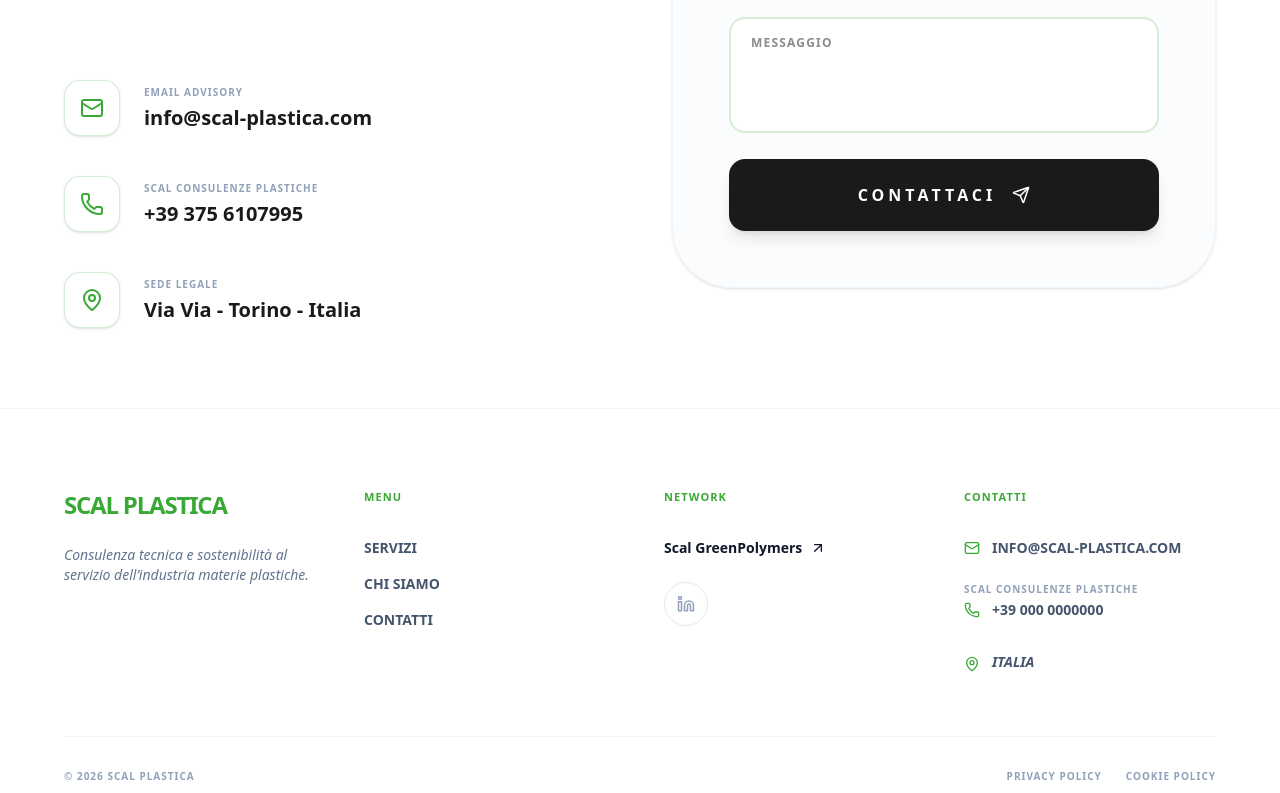
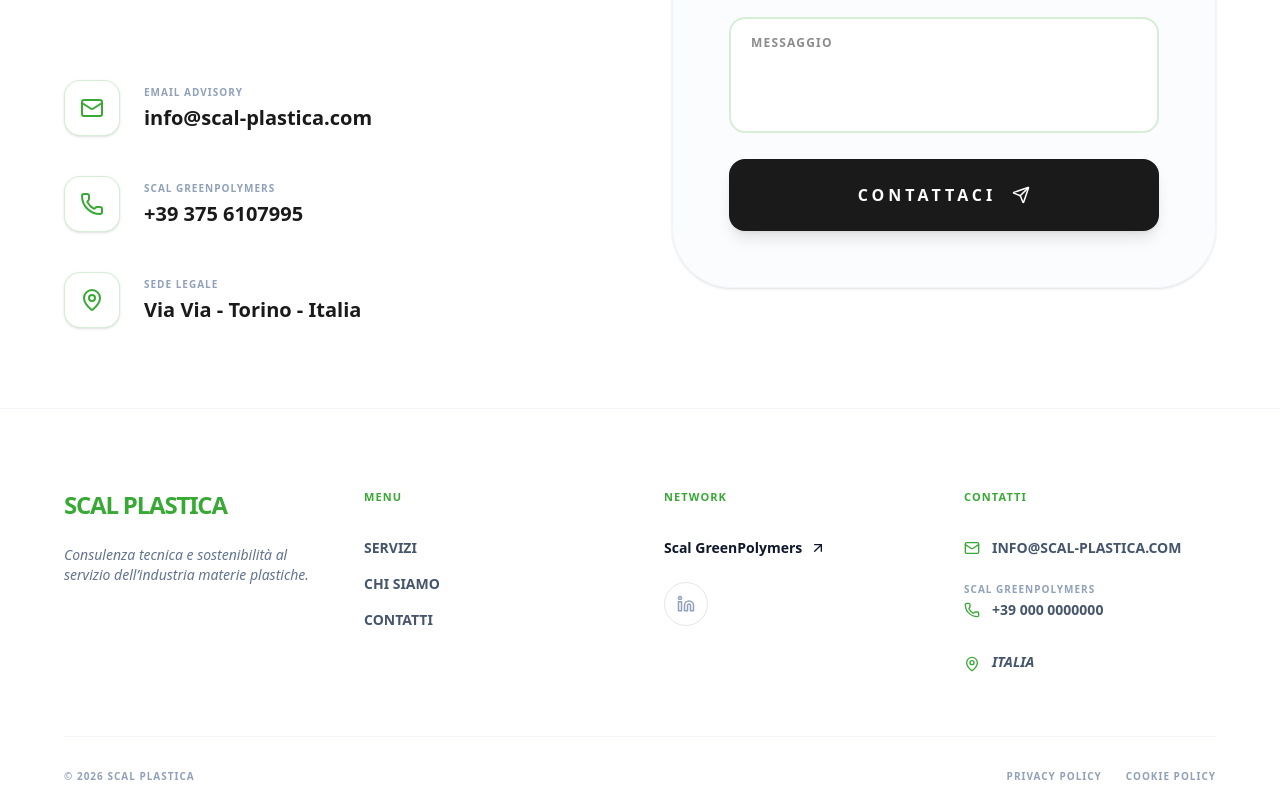
Before and after one commit to mattebicu/mattebicu-scal-site, a Next.js app: page /contatti in a window 1280 px wide. Shown: the part 488-1281 px from the top of the page. Built offline with nearby package versions, Linux system fonts and the light colour scheme; no server answers.

Commit message:
Aggiunto blocco totale della cache su page.js

```diff
--- a/src/app/(site)/contatti/page.js
+++ b/src/app/(site)/contatti/page.js
@@ -77,7 +77,7 @@
               </div>
               <div>
                 <p className="text-[10px] uppercase font-bold text-slate-400 mb-1 tracking-widest">
-                  Scal Consulenze Plastiche
+                  Scal GreenPolymers
                 </p>
                 <p className="font-bold text-xl group-hover:text-[#39A935] transition-colors">{info?.phone || "+39 375 6107995"}</p>
               </div>
@@ -91,7 +91,7 @@
                 </div>
                 <div>
                   <p className="text-[10px] uppercase font-bold text-slate-400 mb-1 tracking-widest">
-                    Scal Consulenze Plastiche
+                    Scal GreenPolymers
                   </p>
                   <p className="font-bold text-xl group-hover:text-[#39A935] transition-colors">{info?.phone2}</p>
                 </div>
--- a/src/components/Footer.js
+++ b/src/components/Footer.js
@@ -93,7 +93,7 @@
 
               {/* PRIMO NUMERO */}
               <li>
-                <div className="text-[10px] text-slate-400 mb-1 tracking-widest">SCAL CONSULENZE PLASTICHE</div>
+                <div className="text-[10px] text-slate-400 mb-1 tracking-widest">Scal GreenPolymers</div>
                 <a href={`tel:${settings?.phone?.replace(/\s+/g, '')}`} className="flex items-center gap-3 hover:text-[#39A935] transition-colors">
                   <Phone size={16} className="text-[#39A935]" />
                   {settings?.phone || "+39 000 0000000"}
@@ -103,7 +103,7 @@
               {/* SECONDO NUMERO (Collegato dinamicamente a Sanity) */}
               {settings?.phone2 && (
                 <li>
-                  <div className="text-[10px] text-slate-400 mb-1 tracking-widest">SCAL CONSULENZE PLASTICHE</div>
+                  <div className="text-[10px] text-slate-400 mb-1 tracking-widest">Scal GreenPolymers</div>
                   <a href={`tel:${settings?.phone2?.replace(/\s+/g, '')}`} className="flex items-center gap-3 hover:text-[#39A935] transition-colors">
                     <Phone size={16} className="text-[#39A935]" />
                     {settings?.phone2}
```
